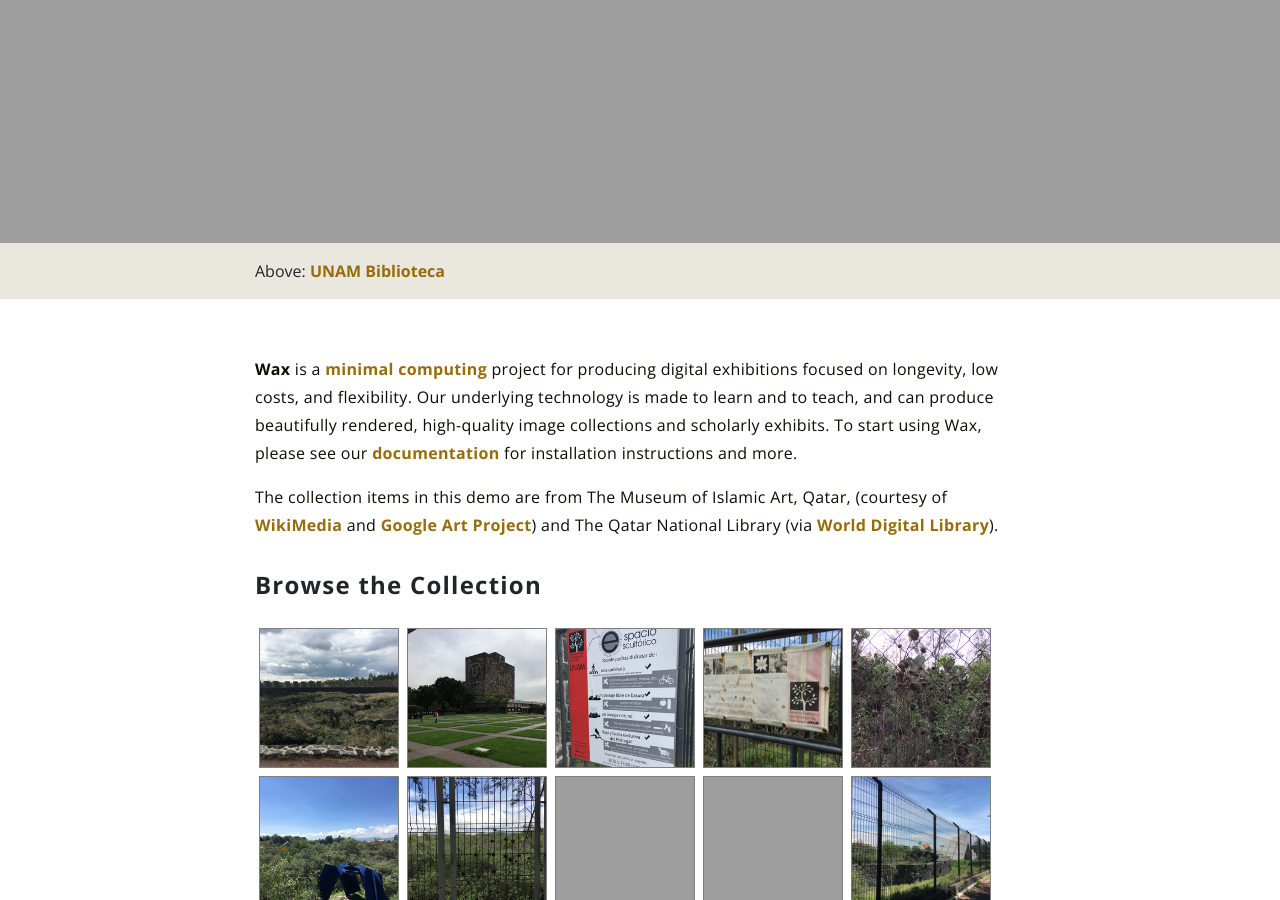
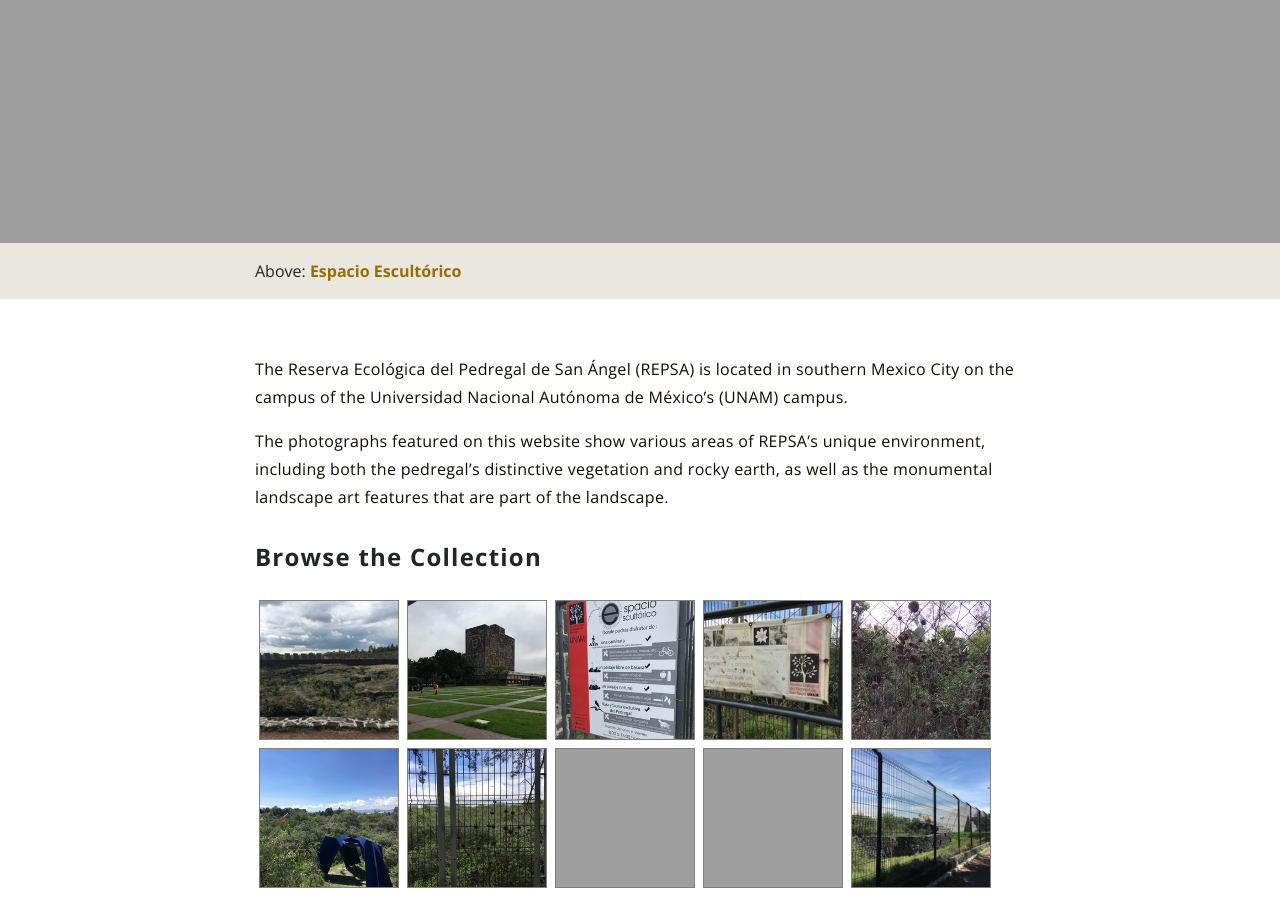
Before and after one commit to elbynum/repsa, a Jekyll site: the page built from index.md, in a window 1280 px wide and 900 px high, scrolled down 359 px. Built offline with Jekyll 4.4.1, drawn with Linux system fonts in a browser that asks for light colours.

Commit message:
last changes of the day, edits to index

```diff
--- a/index.md
+++ b/index.md
@@ -3,14 +3,14 @@ layout: page
 show_title: false
 banner:
   collection: repsa
-  pid: obj10
-  y: 25%
+  pid: obj1
+  y: 50%
   height: '500px'
 ---
 
-__Wax__ is a [minimal computing](http://go-dh.github.io/mincomp/) project for producing digital exhibitions focused on longevity, low costs, and flexibility. Our underlying technology is made to learn and to teach, and can produce beautifully rendered, high-quality image collections and scholarly exhibits. To start using Wax, please see our [documentation](https://minicomp.github.io/wiki/#/wax/) for installation instructions and more.
+The Reserva Ecológica del Pedregal de San Ángel (REPSA) is located in southern Mexico City on the campus of the Universidad Nacional Autónoma de México's (UNAM) campus.
 
-The collection items in this demo are from The Museum of Islamic Art, Qatar, (courtesy of [WikiMedia](https://commons.wikimedia.org/wiki/Category:Google_Art_Project_works_in_The_Museum_of_Islamic_Art,_Qatar) and [Google Art Project](https://www.google.com/culturalinstitute/about/artproject/)) and The Qatar National Library (via [World Digital Library](https://www.wdl.org/en/)).
+The photographs featured on this website show various areas of REPSA's unique environment, including both the pedregal's distinctive vegetation and rocky earth, as well as the monumental landscape art features that are part of the landscape.
 
 ### Browse the Collection
 
```
Also changed, not shown: pages/about.md (+1 -1 lines).
